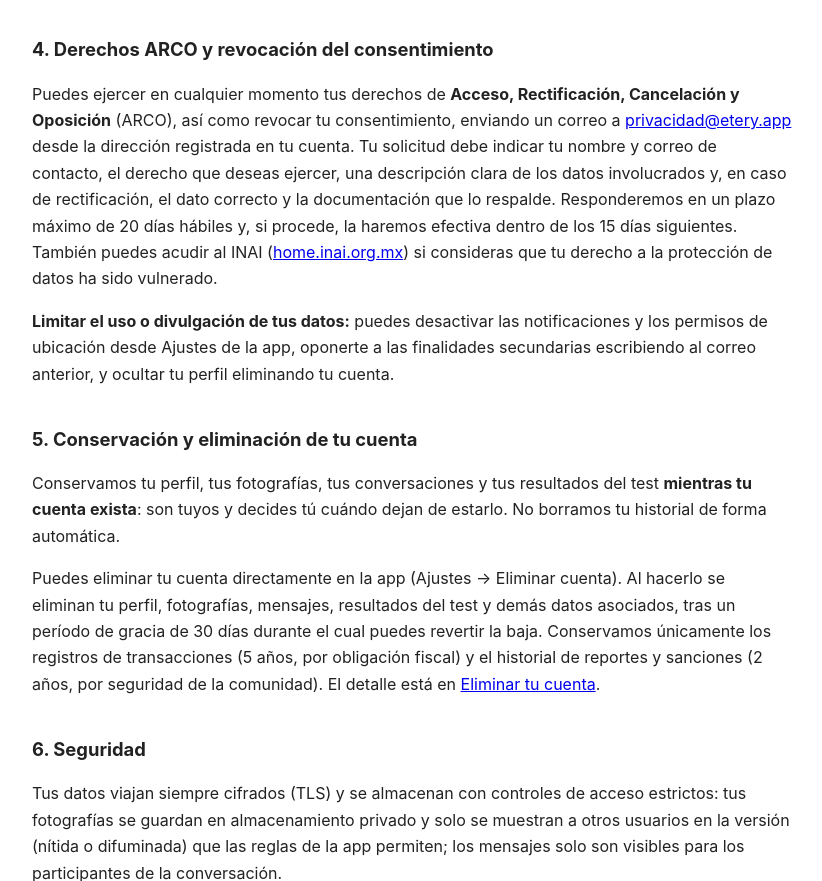
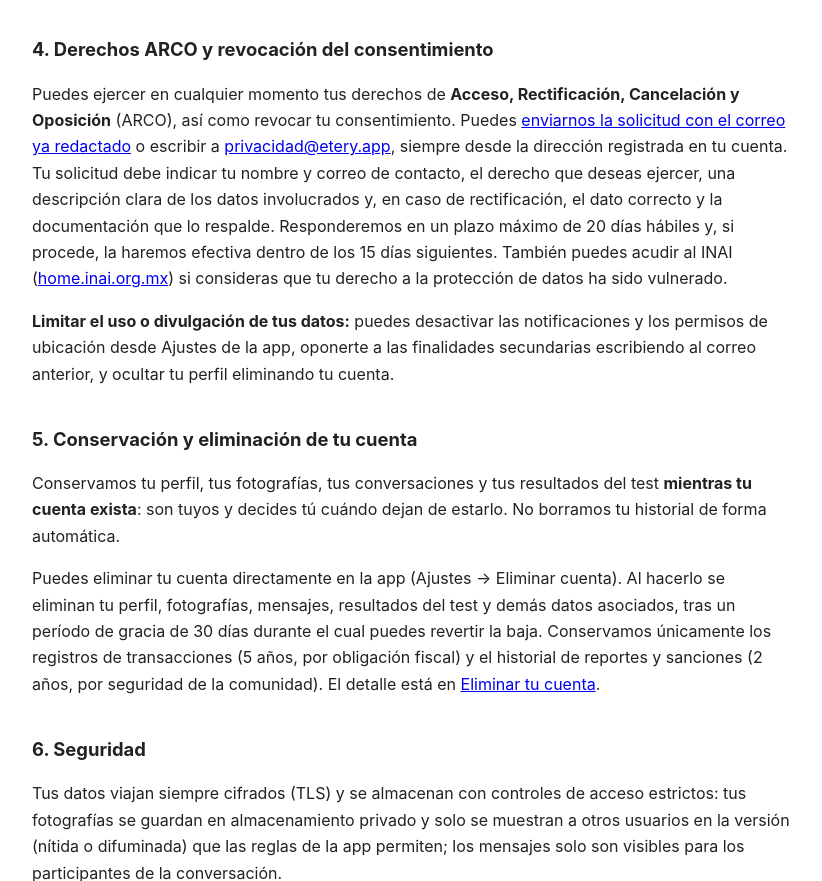
Before and after one commit to helamanb/etery-legal, a plain HTML site: page index.html in a window 1280 px wide. Shown: the part 1579-2460 px from the top of the page, without its empty margins (228-1050 px from the left). Drawn offline with Linux system fonts and the light colour scheme.

Commit message:
docs(legal): solicitudes con el correo prellenado en index.html

```diff
--- a/index.html
+++ b/index.html
@@ -69,8 +69,9 @@ transferiríamos datos cuando una ley u autoridad competente lo requiera.</p>
 <h2>4. Derechos ARCO y revocación del consentimiento</h2>
 <p>Puedes ejercer en cualquier momento tus derechos de <strong>Acceso,
 Rectificación, Cancelación y Oposición</strong> (ARCO), así como revocar tu
-consentimiento, enviando un correo a
-<a href="mailto:privacidad@etery.app">privacidad@etery.app</a> desde la
+consentimiento. Puedes <a href="mailto:privacidad@etery.app?subject=Solicitud%20de%20derechos%20ARCO%20%E2%80%94%20Etery&amp;body=Ejerzo%20el%20siguiente%20derecho%20sobre%20mis%20datos%20personales%20%28marca%20el%20que%20corresponda%29%3A%0D%0A%0D%0A%5B%20%5D%20Acceso%20%20%20%5B%20%5D%20Rectificaci%C3%B3n%20%20%20%5B%20%5D%20Cancelaci%C3%B3n%20%20%20%5B%20%5D%20Oposici%C3%B3n%0D%0A%5B%20%5D%20Revocar%20mi%20consentimiento%0D%0A%0D%0ADescripci%C3%B3n%20de%20los%20datos%20y%2C%20si%20es%20rectificaci%C3%B3n%2C%20el%20dato%20correcto%3A%0D%0A%0D%0ACorreo%20registrado%20en%20la%20cuenta%3A%0D%0ANombre%20de%20perfil%3A%0D%0A">enviarnos la solicitud con el
+correo ya redactado</a> o escribir a
+<a href="mailto:privacidad@etery.app">privacidad@etery.app</a>, siempre desde la
 dirección registrada en tu cuenta. Tu solicitud debe indicar tu nombre y correo
 de contacto, el derecho que deseas ejercer, una descripción clara de los datos
 involucrados y, en caso de rectificación, el dato correcto y la documentación que
```
